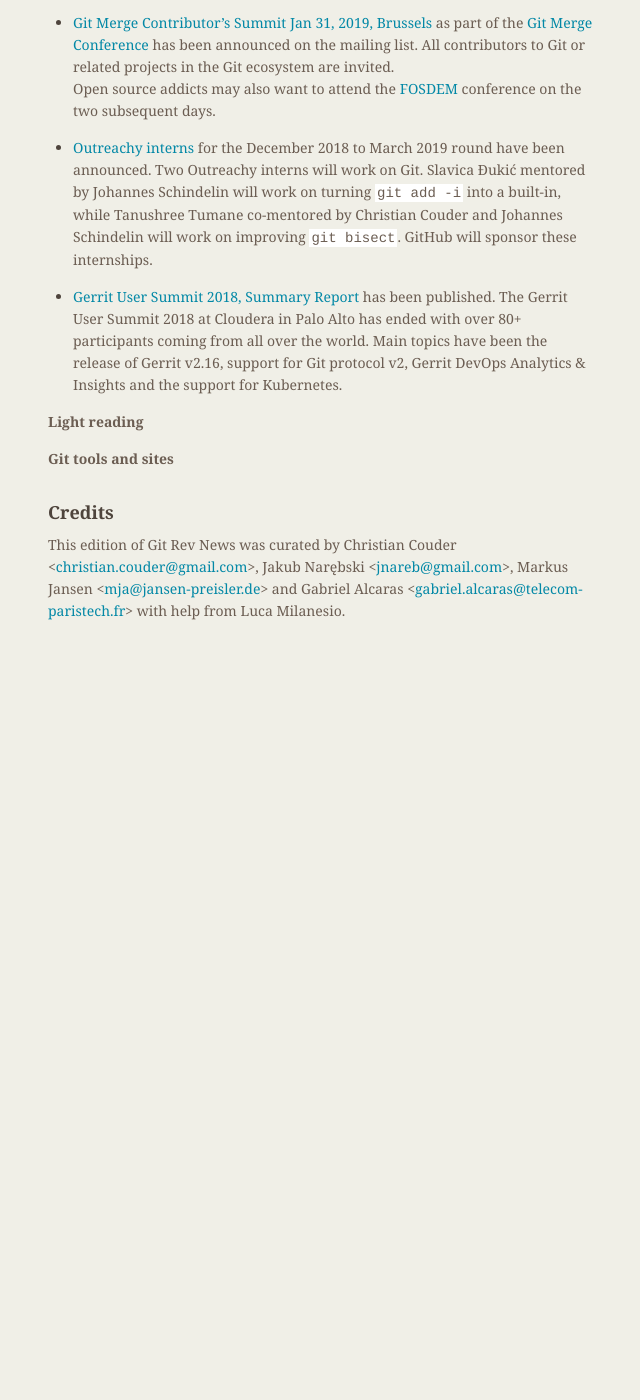
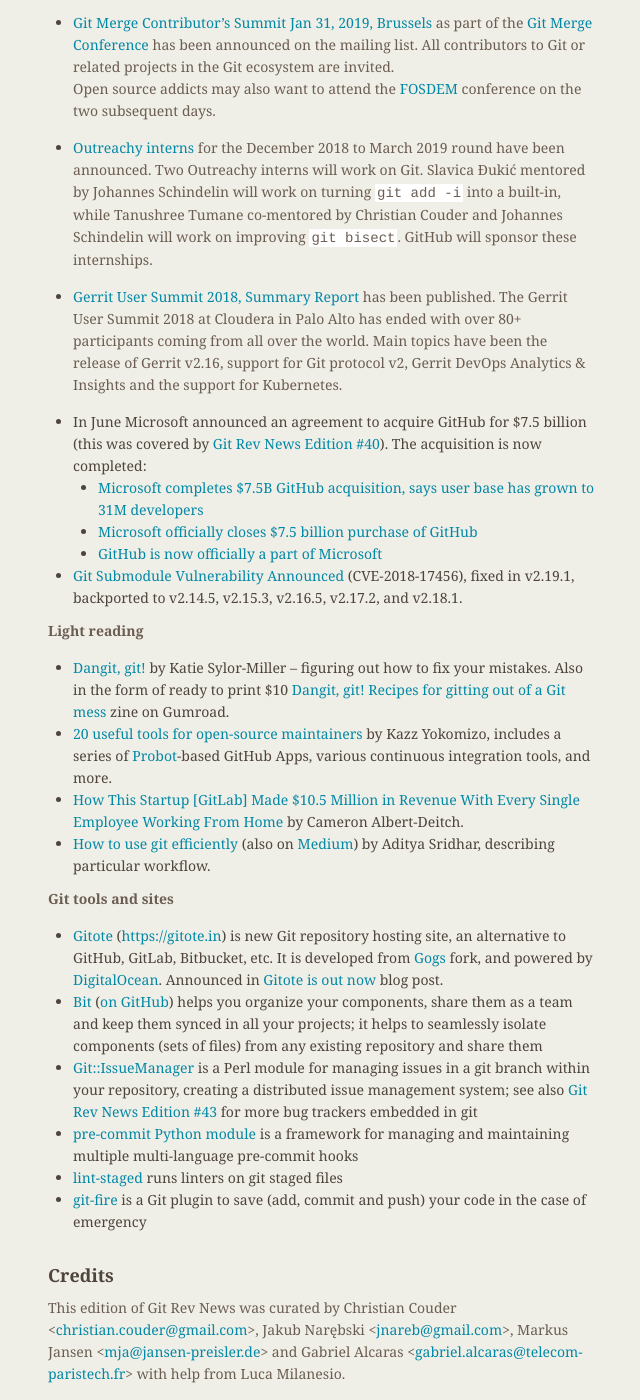
Before and after one commit to git/git.github.io, a Jekyll site: the page built from rev_news/drafts/edition-45.md, in a window 1280 px wide and 1400 px high, scrolled down 5049 px. Shown: the whole window, without its empty margins (486-1126 px from the left). Built offline with Jekyll 4.4.1, drawn with Linux system fonts in a browser that asks for light colours; before the commit the page ends 5686 px from its top, so only the background shows below that.

Commit message:
rn-45: Add links to announcements, light reading and tools

```diff
--- a/rev_news/drafts/edition-45.md
+++ b/rev_news/drafts/edition-45.md
@@ -319,10 +319,33 @@
   have been the release of Gerrit v2.16, support for Git protocol v2,
   Gerrit DevOps Analytics & Insights and the support for Kubernetes.
 
+* In June Microsoft announced an agreement to acquire GitHub for $7.5 billion (this was covered by [Git Rev News Edition #40](https://git.github.io/rev_news/2018/06/20/edition-40/)). The acquisition is now completed:
+  * [Microsoft completes $7.5B GitHub acquisition, says user base has grown to 31M developers](https://www.geekwire.com/2018/microsoft-completes-7-5b-github-acquisition-says-user-base-grown-31m-developers/)
+  * [Microsoft officially closes $7.5 billion purchase of GitHub](https://mashable.com/article/microsoft-closes-7-5-billion-github-acquisition/)
+  * [GitHub is now officially a part of Microsoft](https://arstechnica.com/gadgets/2018/10/github-is-now-officially-a-part-of-microsoft/)
+
+* [Git Submodule Vulnerability Announced](https://blog.github.com/2018-10-05-git-submodule-vulnerability/) (CVE-2018-17456), fixed in v2.19.1, backported to v2.14.5, v2.15.3, v2.16.5, v2.17.2, and v2.18.1.
+
+
 __Light reading__
+
+* [Dangit, git!](http://dangitgit.com/) by Katie Sylor-Miller -- figuring out how to fix your mistakes. Also in the form of ready to print $10 [Dangit, git! Recipes for gitting out of a Git mess](https://gumroad.com/l/dangit-git) zine on Gumroad.
+* [20 useful tools for open-source maintainers](https://hackernoon.com/20-useful-tools-for-open-source-maintainers-ee86a09e04e5) by Kazz Yokomizo, includes a series of [Probot](https://github.com/probot/probot)-based GitHub Apps, various continuous integration tools, and more.
+* [How This Startup [GitLab] Made $10.5 Million in Revenue With Every Single Employee Working From Home](https://www.inc.com/cameron-albert-deitch/2018-inc5000-gitlab.html) by Cameron Albert-Deitch.
+* [How to use git efficiently](https://dev.to/adityasridhar/how-to-use-git-efficiently-2pfa) (also on [Medium](https://medium.freecodecamp.org/how-to-use-git-efficiently-54320a236369)) by Aditya Sridhar, describing particular workflow.
 
 
 __Git tools and sites__
+
+* [Gitote](https://gitote.in/) ([https://gitote.in](https://gitote.in/))
+  is new Git repository hosting site, an alternative to GitHub, GitLab, Bitbucket, etc.
+  It is developed from [Gogs](https://gogs.io) fork, and powered by [DigitalOcean](https://www.digitalocean.com/).
+  Announced in [Gitote is out now](https://dev.to/gitote/gitote-has-been-launched-m35) blog post.
+* [Bit](https://bitsrc.io) ([on GitHub](https://github.com/teambit/bit)) helps you organize your components, share them as a team and keep them synced in all your projects; it helps to seamlessly isolate components (sets of files) from any existing repository and share them
+* [Git::IssueManager](https://metacpan.org/pod/Git::IssueManager) is a Perl module for managing issues in a git branch within your repository, creating a distributed issue management system; see also [Git Rev News Edition #43](https://git.github.io/rev_news/2018/09/19/edition-43/) for more bug trackers embedded in git
+* [pre-commit Python module](https://pre-commit.com) is a framework for managing and maintaining multiple multi-language pre-commit hooks
+* [lint-staged](https://github.com/okonet/lint-staged) runs linters on git staged files
+* [git-fire](https://github.com/qw3rtman/git-fire) is a Git plugin to save (add, commit and push) your code in the case of emergency
 
 
 ## Credits
```
